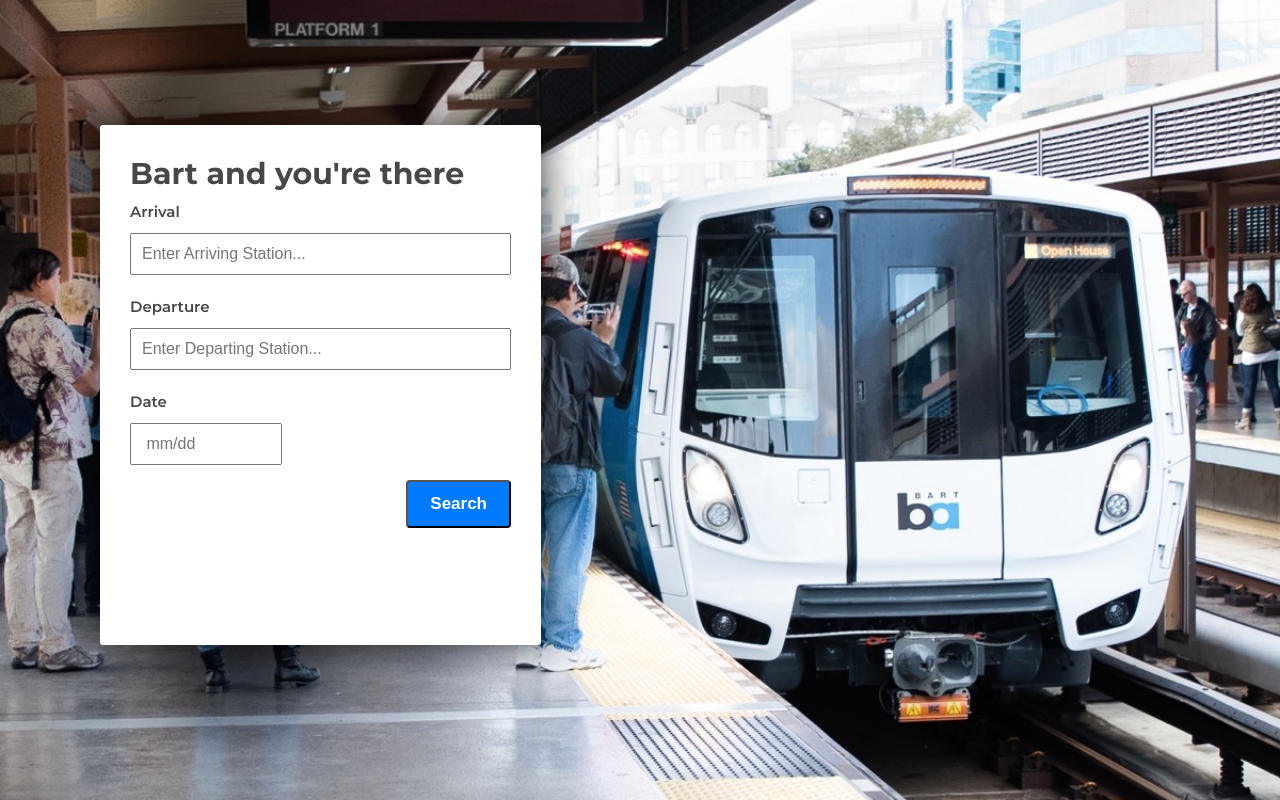
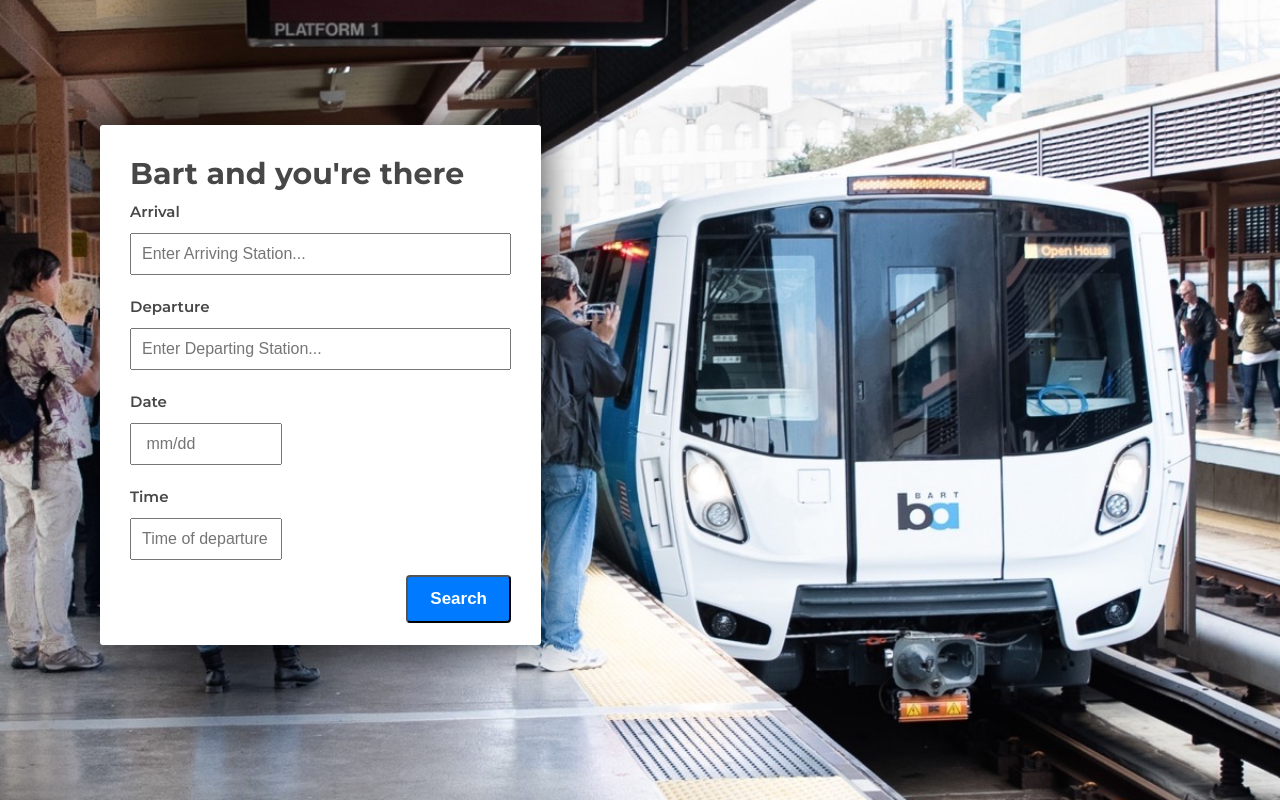
Before and after one commit to HiThereImCam/BartxEventBrite, a React (Create React App) app: page / in a window 1280 px wide. Built offline with nearby package versions, Linux system fonts and the light colour scheme; no server answers.

Commit message:
Express backend

```diff
--- a/src/Components/SearchForm/SearchForm.js
+++ b/src/Components/SearchForm/SearchForm.js
@@ -1,8 +1,8 @@
 import React, { Component } from 'react';
 import "./_SearchForm.scss";
-const bartKey = process.env.REACT_API_BART_API_KEY;
+const bartKey = process.env.REACT_APP_BART_API_KEY;
 
-//http://api.bart.gov/api/etd.aspx?cmd=etd&orig=${this.state.stationAbbv}&key=${bartKey}&json=y
+
 
 class SearchForm extends Component {
     constructor(props){
@@ -18,20 +18,21 @@
     }
 
     componentDidMount(){
-        this.timingFunction = setInterval(() => this.getAllStations(), 1000);
+        this.getAllStations();
+        this.timingFunction = setInterval(() => this.getAllStations(), 111000);
     }
 
 
     async getAllStations(){
         try{
-            const response = await(`http:api.bart.gov/api/etd.aspx?cmd=etd&orig=${this.state.selectedStation}&key=${bartKey}&json=y`);
-            const data = response.json();
-            console.log(`Here: ${data}`);
-
-
-            // fetch(`http:api.bart.gov/api/etd.aspx?cmd=etd&orig=${this.state.selectedStation}&key=${bartKey}&json=y`)
-            //     .then(response => response.json())
-            //     console.log(response);
+            const response = await fetch(`http://api.bart.gov/api/etd.aspx?cmd=etd&orig=${this.state.selectedStation}&key=${bartKey}&json=y`);
+            // console.log(response.json());
+            const data = await response.json();
+            // const apiData = data.data.root;
+            // console.log(`Here: ${apiData}`);
+            this.setState({
+                allStations: data.root.station
+            })
 
         }catch(e){
             console.log(`Error: ${e}`)
@@ -67,11 +68,26 @@
                         </div>
                         <div className="form__group">
                             <label htmlFor="date" className="form__label"> Date </label>
+                            {/*
+                                Drop down calendar
+                            */}
                             <input
                                 type="text"
                                 name="date"
                                 className="form__input-date"
                                 placeholder=" mm/dd "
+                            />
+                        </div>
+                        <div className="form__group">
+                            <label htmlFor="time" className="form__label"> Time </label>
+                            {/*
+                                Possibly a drop menu for the times
+                             */}
+                             <input
+                                type="text"
+                                name="date"
+                                className="form__input-time"
+                                placeholder="Time of departure"
                             />
                         </div>
                         <div className="form__group--btn">
--- a/src/Components/SearchForm/_SearchForm.scss
+++ b/src/Components/SearchForm/_SearchForm.scss
@@ -79,5 +79,11 @@
             padding: 1rem;
             margin: 1.2rem 0;
         }
+        &-time{
+            font-size: $default-font-size;
+            width: 40%;
+            padding: 1rem;
+            margin: 1.2rem 0;
+        }
     }
 }
```
Also changed, not shown: bartserver/package.json (added, +14 -0 lines), 2 other files (tests, documents, lock files or other folders).
